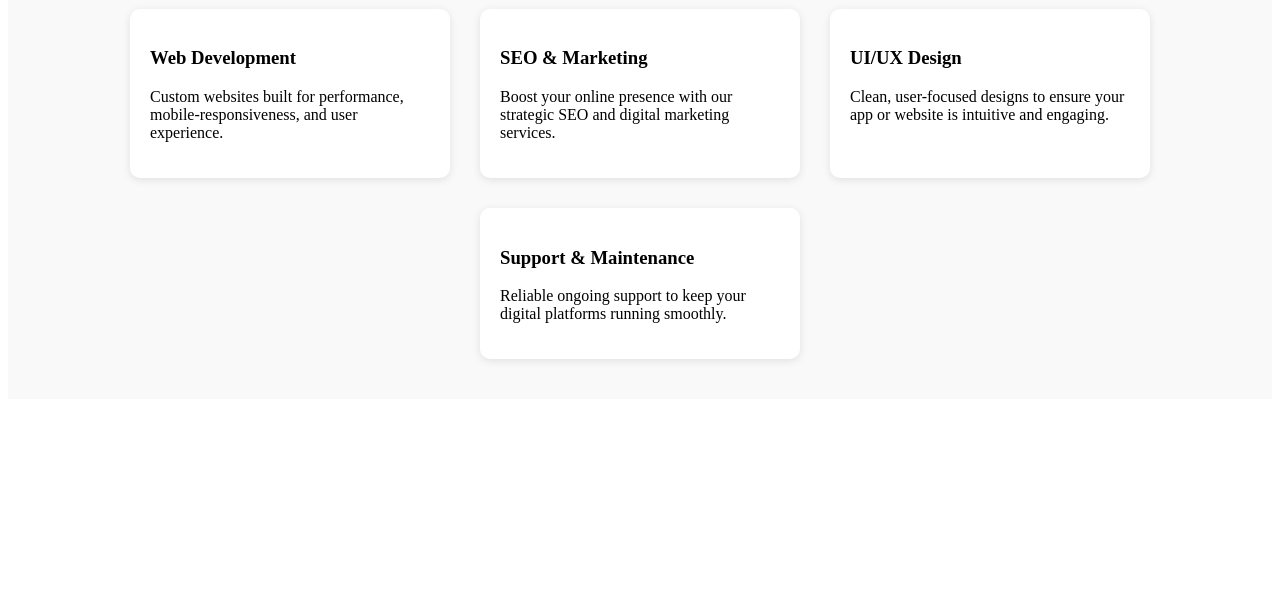
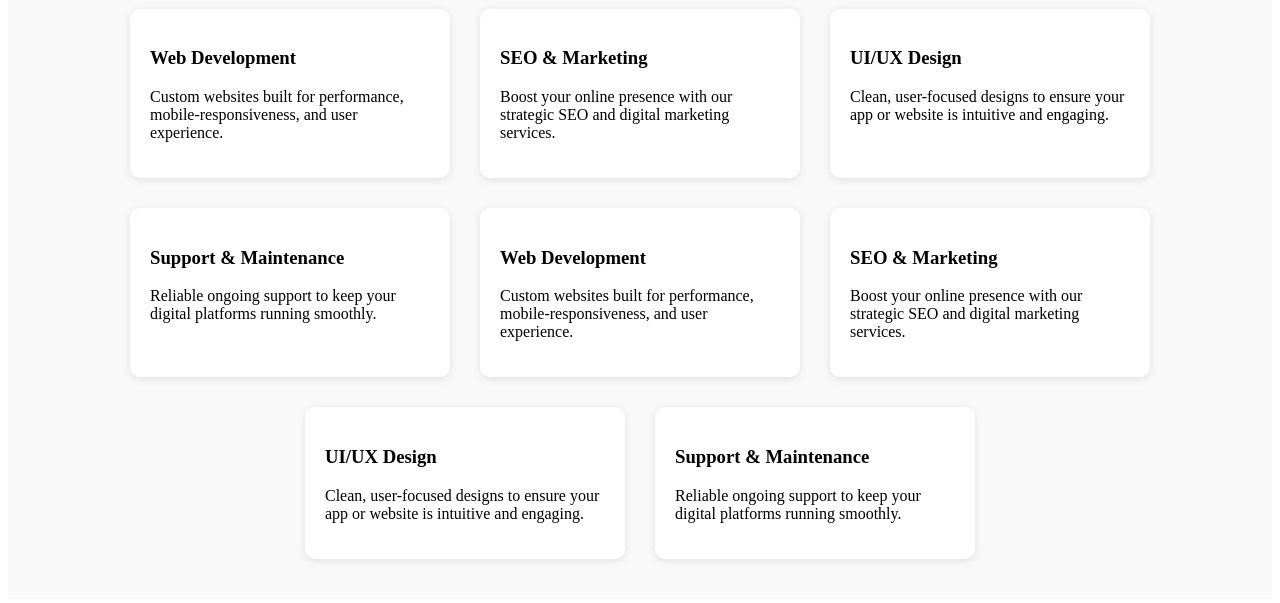
Before and after one commit to anish-195/main-branch1, a plain HTML site: page Our_service.html in a window 1280 px wide. Shown: the part 133-736 px from the top of the page. Drawn offline with Linux system fonts and the light colour scheme.

Commit message:
add boxind

```diff
--- a/Our_service.html
+++ b/Our_service.html
@@ -30,6 +30,26 @@
             <p>Reliable ongoing support to keep your digital platforms running smoothly.</p>
           </div>
 
+          <div style="background: #fff; padding: 20px; width: 280px; box-shadow: 0 2px 8px rgba(0,0,0,0.1); border-radius: 10px;">
+            <h3>Web Development</h3>
+            <p>Custom websites built for performance, mobile-responsiveness, and user experience.</p>
+          </div>
+
+          <div style="background: #fff; padding: 20px; width: 280px; box-shadow: 0 2px 8px rgba(0,0,0,0.1); border-radius: 10px;">
+            <h3>SEO & Marketing</h3>
+            <p>Boost your online presence with our strategic SEO and digital marketing services.</p>
+          </div>
+
+          <div style="background: #fff; padding: 20px; width: 280px; box-shadow: 0 2px 8px rgba(0,0,0,0.1); border-radius: 10px;">
+            <h3>UI/UX Design</h3>
+            <p>Clean, user-focused designs to ensure your app or website is intuitive and engaging.</p>
+          </div>
+
+          <div style="background: #fff; padding: 20px; width: 280px; box-shadow: 0 2px 8px rgba(0,0,0,0.1); border-radius: 10px;">
+            <h3>Support & Maintenance</h3>
+            <p>Reliable ongoing support to keep your digital platforms running smoothly.</p>
+          </div>
+
         </div>
       </section>
 
```
